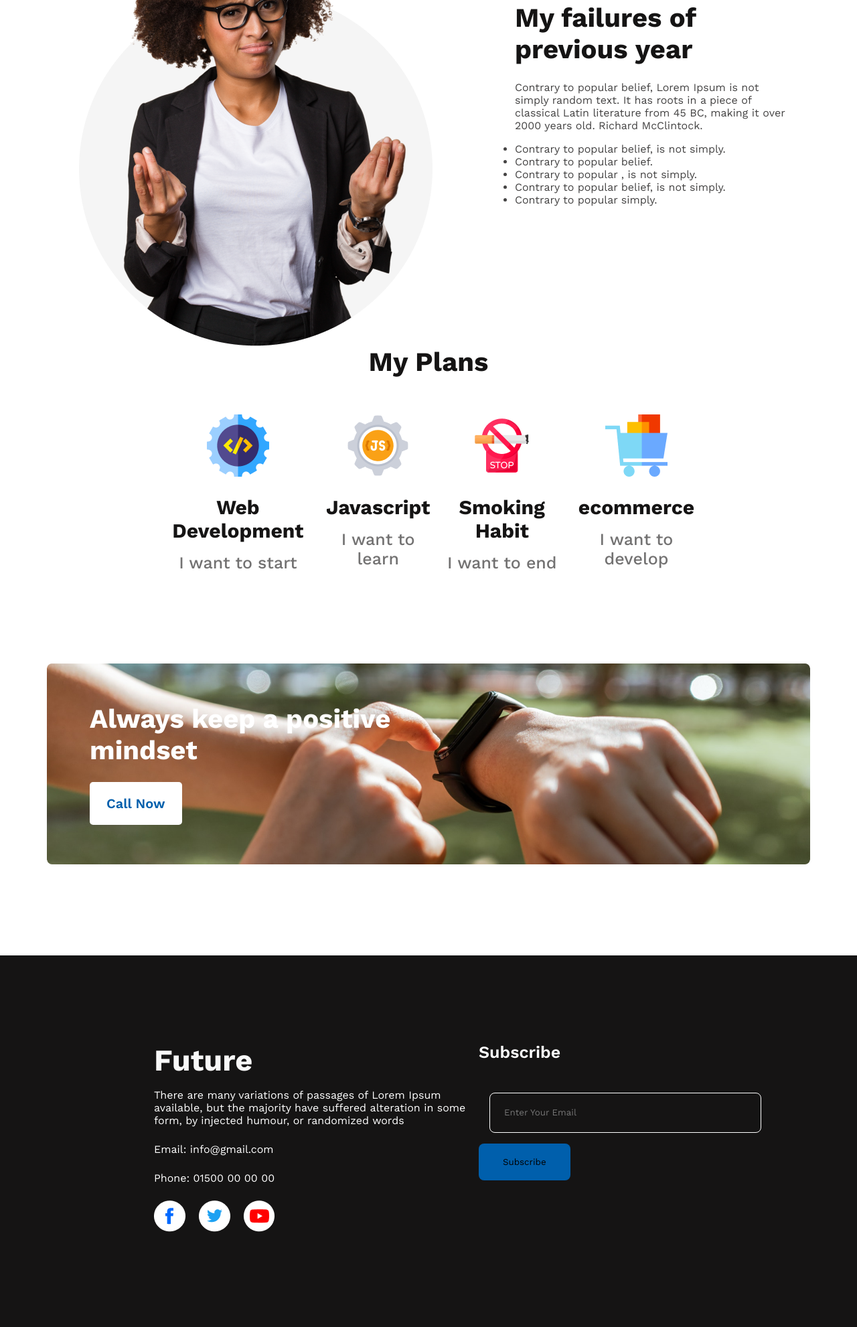
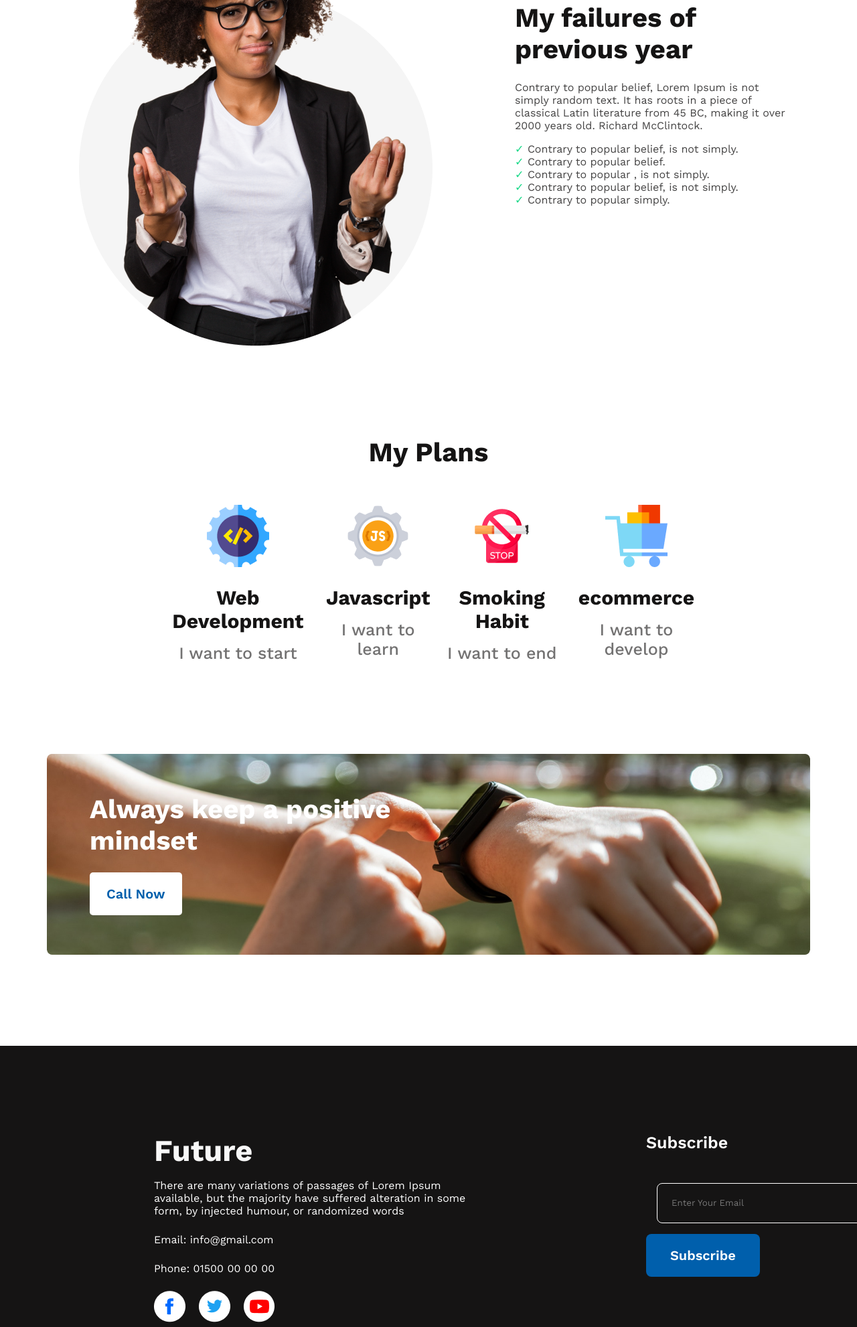
Before and after one commit to shakurShirajul/new-year-new-me, a plain HTML site: page index.html in a window 1280 px wide. Shown: the part 1155-3137 px from the top of the page at 67% size. Drawn offline with nearby package versions, Linux system fonts and the light colour scheme.

Commit message:
second commit

```diff
--- a/styles/style.css
+++ b/styles/style.css
@@ -51,9 +51,9 @@ header {
 .failure {
     display: flex;
     align-items: center;
-    /* justify-content: space-around; */
     justify-content: center;
     margin-top: 140px;
+    margin-bottom: 135px;
 }
 
 .section-title {
@@ -81,7 +81,13 @@ header {
     font-size: 16px;
     font-weight: 400;
 }
-
+.failure ul{
+    list-style: none;
+}
+.failure ul li:before{
+    content: '✓ ';
+    color:#16D887;
+}
 .plan-title {
     text-align: center;
 }
@@ -143,7 +149,7 @@ footer {
     display: flex;
     color: white;
     padding: 130px 230px;
-    justify-content: space-evenly;
+    gap: 250px;
 }
 
 .footer-title {
@@ -192,6 +198,9 @@ input[type="email"] {
     background: #005FAC;
     border: 0;
     padding: 20px 36px;
+    color: #FFF;
+    font-size: 20px;
+    font-weight: 600;
 }
 
 #footer-column-right{
```
